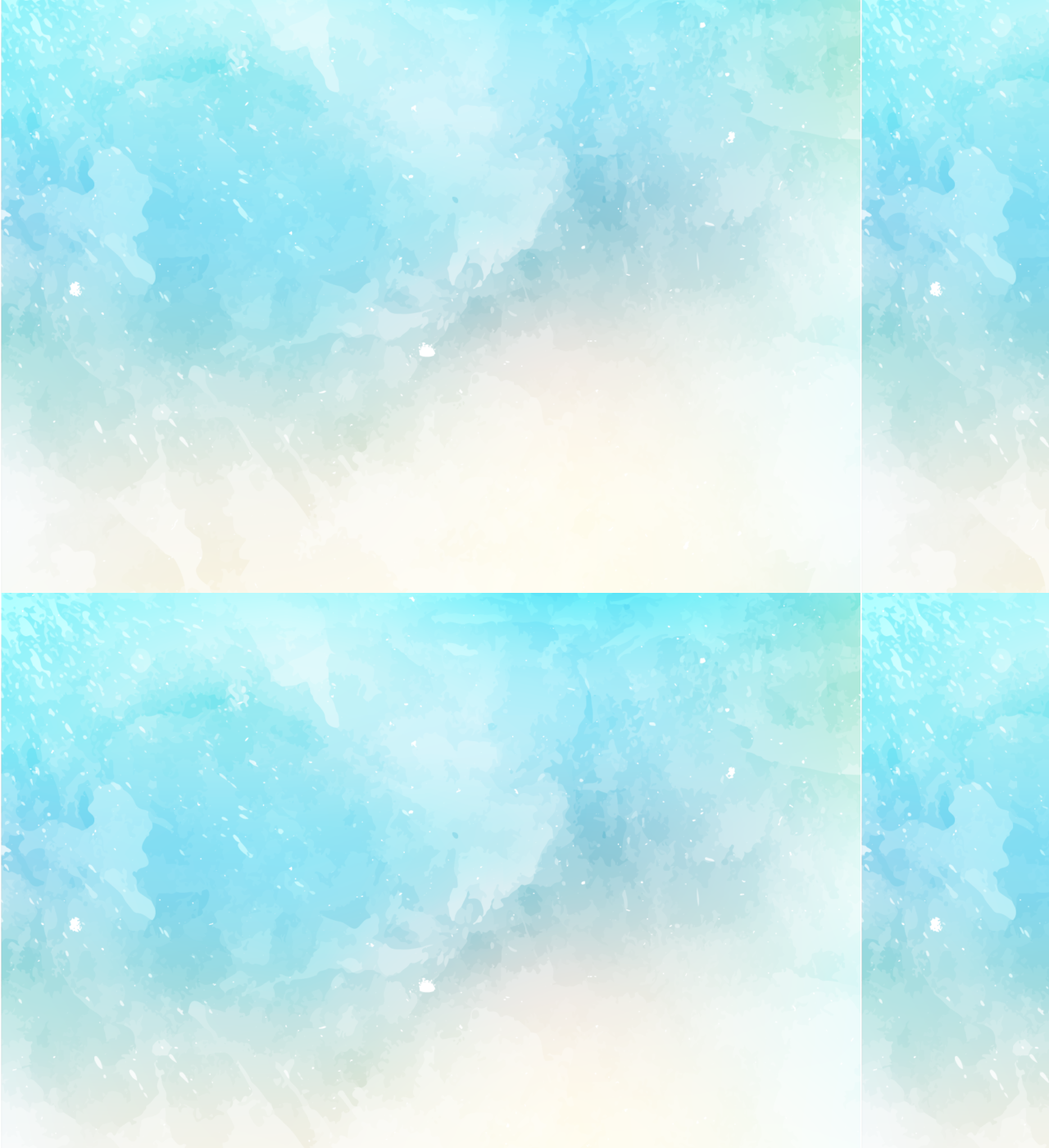
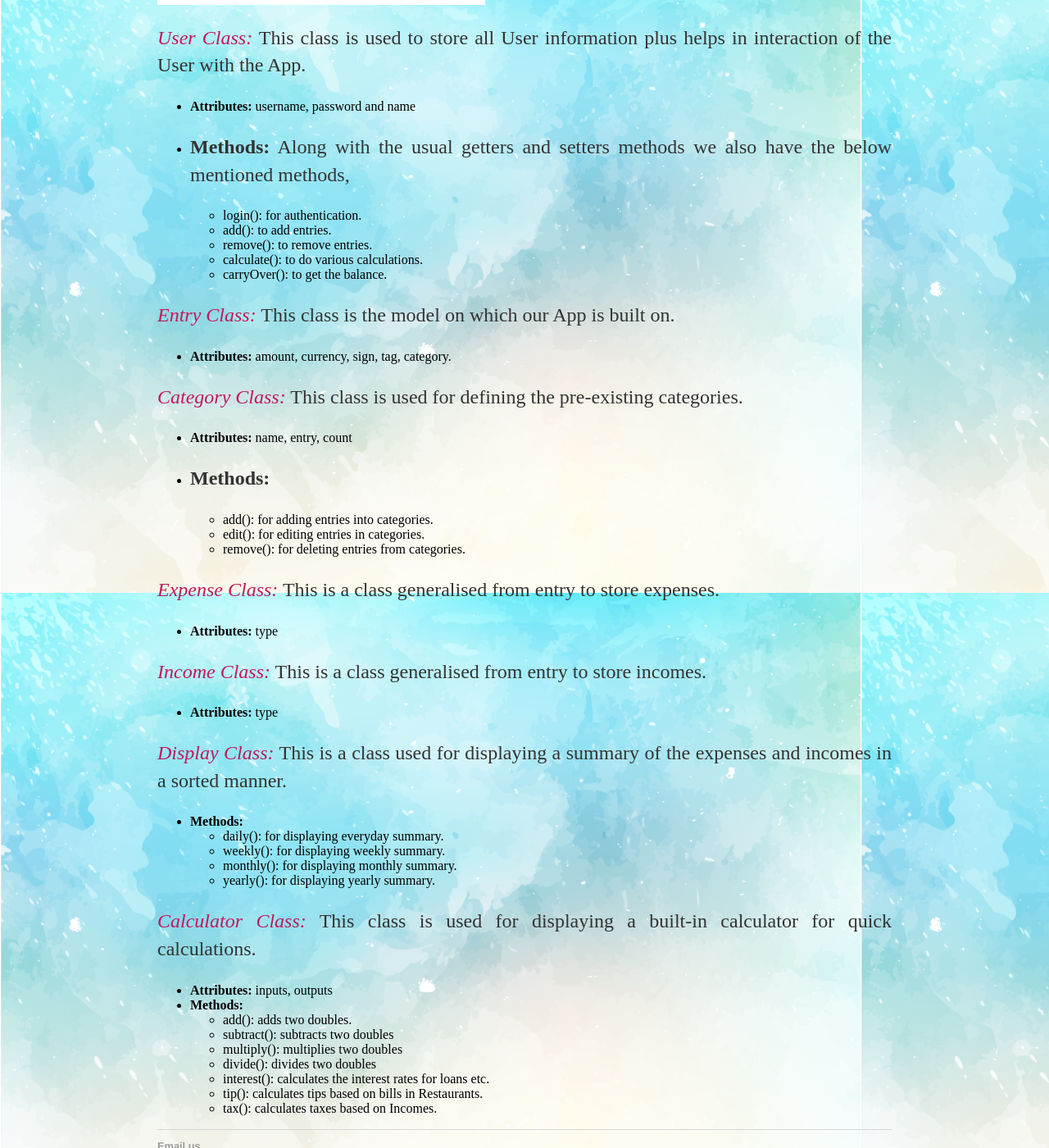
Before and after one commit to 785pavan/isee2019-SPENDEMON, a Jekyll site: the page built from docs/_posts/2019-05-15-ISEE-2019-System Requirements.md, in a window 1280 px wide and 1400 px high, scrolled down 3152 px. Shown: the whole window at 82% size. Built offline with Jekyll 4.4.1, drawn with Linux system fonts in a browser that asks for light colours.

Commit message:
Class Diagrams added with descriptions.

```diff
--- a/docs/_posts/2019-05-15-ISEE-2019-System Requirements.md
+++ b/docs/_posts/2019-05-15-ISEE-2019-System Requirements.md
@@ -50,3 +50,61 @@
 The date for the specific Income and Expenditure is added here.
 
 <span style="color:#C2185B; font-family:Cursive">*Save Button:*</span>
+
+**<span style="color:#C2185B; font-family:Cursive">Class Diagram:</span>**
+
+<img src="{{site.baseurl}}/images/UMLClassDiagram.png" alt="Class Diagram" width="400" align = "middle" />
+
+<span style="color:#C2185B; font-family:Cursive">*User Class:*</span>
+This class is used to store all User information plus helps in interaction of the User with the App.
+
+* **Attributes:** username, password and name
+* **Methods:** Along with the usual getters and setters methods we also have the below mentioned methods,
+
+  * login(): for authentication.
+  * add(): to add entries.
+  * remove(): to remove entries.
+  * calculate(): to do various calculations.
+  * carryOver(): to get the balance.
+
+<span style="color:#C2185B; font-family:Cursive">*Entry Class:*</span>
+This class is the model on which our App is built on.
+
+* **Attributes:** amount, currency, sign, tag, category.
+
+<span style="color:#C2185B; font-family:Cursive">*Category Class:*</span>
+This class is used for defining the pre-existing categories.
+* **Attributes:** name, entry, count
+* **Methods:**
+
+  * add(): for adding entries into categories.
+  * edit(): for editing entries in categories.
+  * remove(): for deleting entries from categories.
+
+<span style="color:#C2185B; font-family:Cursive">*Expense Class:*</span> This is a class generalised from entry to store expenses.
+
+* **Attributes:** type
+
+<span style="color:#C2185B; font-family:Cursive">*Income Class:*</span> This is a class generalised from entry to store incomes.
+
+* **Attributes:** type
+
+<span style="color:#C2185B; font-family:Cursive">*Display Class:*</span> This is a class used for displaying a summary of the expenses and incomes in a sorted manner.
+
+* **Methods:**
+  * daily(): for displaying everyday summary.
+  * weekly(): for displaying weekly summary.
+  * monthly(): for displaying monthly summary.
+  * yearly(): for displaying yearly summary.
+
+<span style="color:#C2185B; font-family:Cursive">*Calculator Class:*</span>
+This class is used for displaying a built-in calculator for quick calculations.
+* **Attributes:** inputs, outputs
+* **Methods:**
+  * add(): adds two doubles.
+  * subtract(): subtracts two doubles
+  * multiply(): multiplies two doubles
+  * divide(): divides two doubles
+  * interest(): calculates the interest rates for loans etc.
+  * tip(): calculates tips based on bills in Restaurants.
+  * tax(): calculates taxes based on Incomes.
```
Also changed, not shown: docs/images/2018-04-03-ISEE-2019-initial-post.md (deleted, +0 -22 lines), docs/images/2018-04-04-second-post.md (deleted, +0 -9 lines), docs/images/UMLClassDiagram.png (added).
